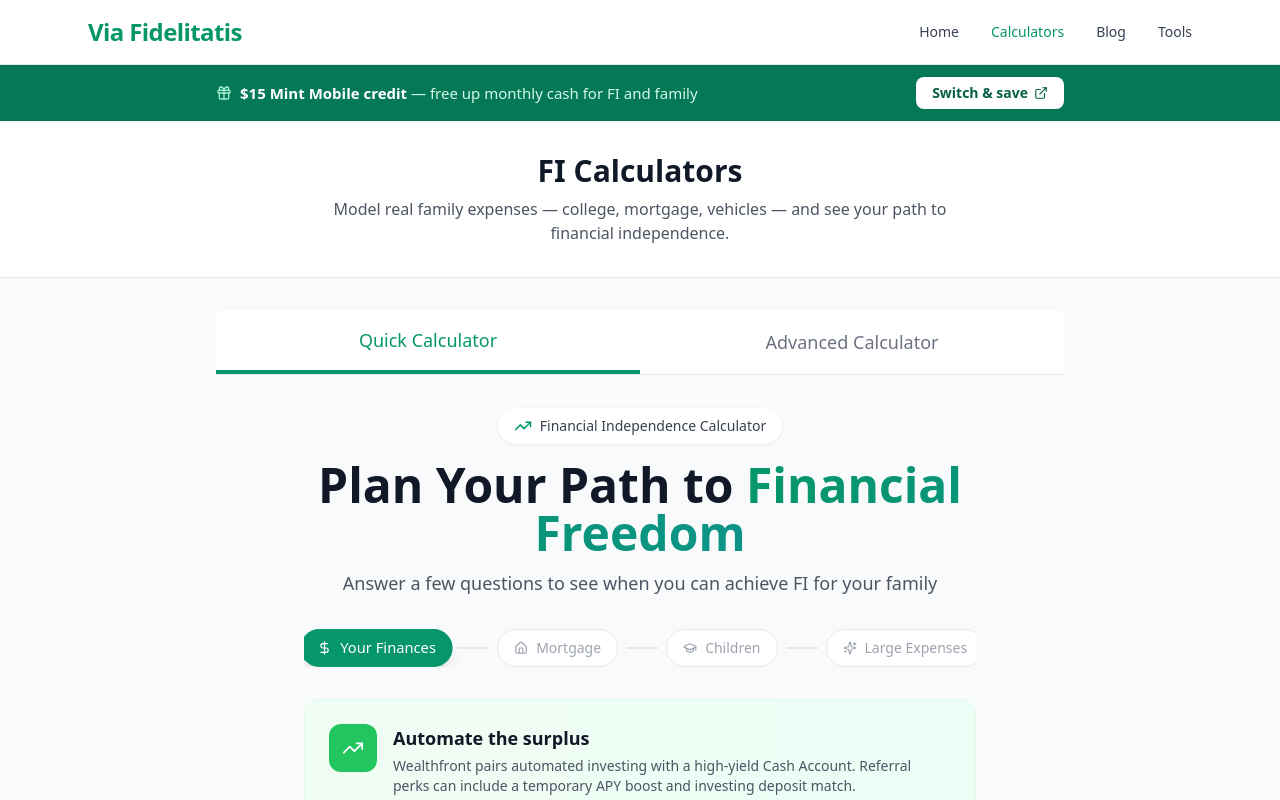
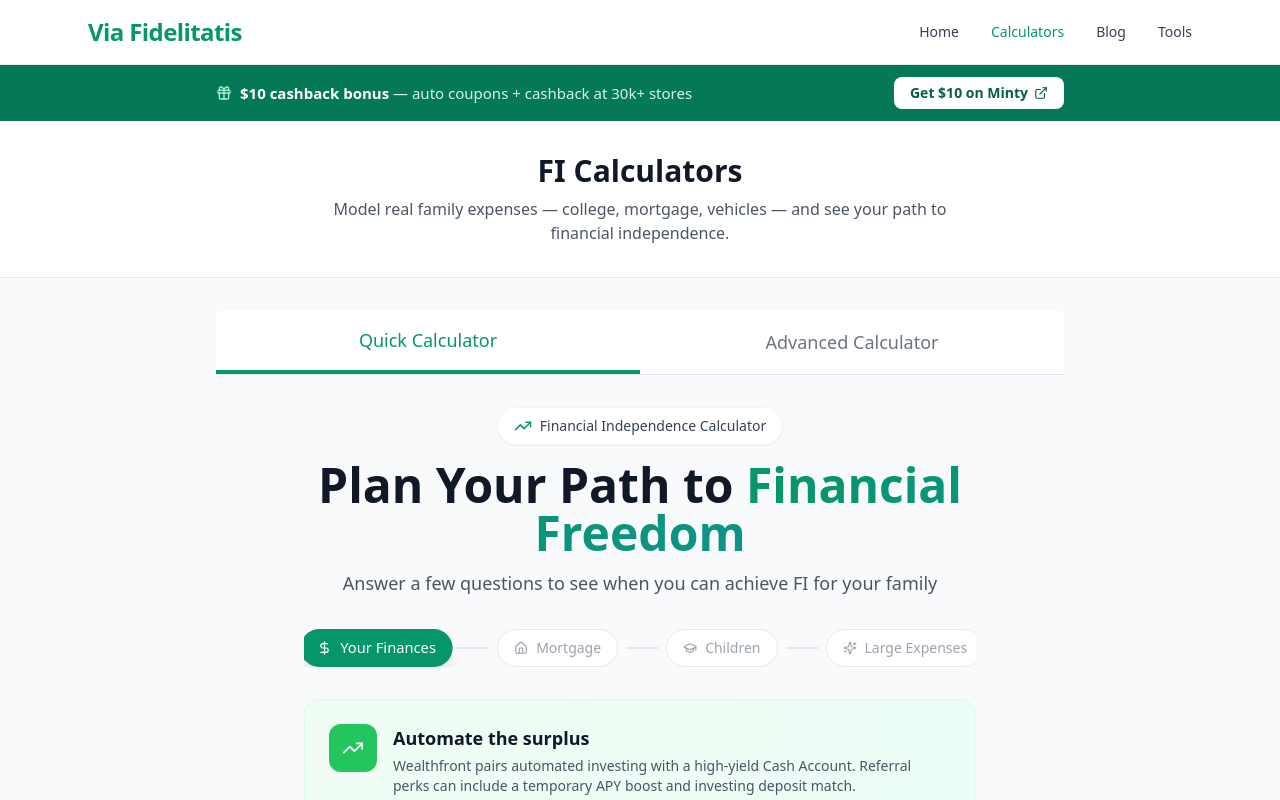
Before and after one commit to daughterpop/super-fi-calc, a React (Vite) app: page /calculators in a window 1280 px wide. Shown: the top 800 px of the page. Built offline with nearby package versions, Linux system fonts and the light colour scheme.

Commit message:
Add Minty $10 cashback and Oura Ring 10% off referrals

```diff
--- a/src/data/referrals.js
+++ b/src/data/referrals.js
@@ -64,6 +64,30 @@ export const REFERRALS = [
       'Mercari makes it easy to buy gently used items at a discount or sell what your family no longer needs. Sign up with code DMBTWC and get up to $20 when you get started.',
     cardCta: 'Get up to $20 on Mercari',
     href: 'https://merc.li/MrZD2EDtb',
+  },
+  {
+    id: 'minty',
+    categories: ['savings', 'household'],
+    stripHeadline: '$10 cashback bonus',
+    stripSub: ' — auto coupons + cashback at 30k+ stores',
+    stripCta: 'Get $10 on Minty',
+    cardEyebrow: 'Shop smarter automatically',
+    cardBody:
+      'Minty is an AI shopping companion that applies coupons and earns cashback at 30,000+ stores. New users get a $10 cashback bonus when they get started.',
+    cardCta: 'Claim $10 Minty bonus',
+    href: 'https://www.minty.com/me/1SFMA1',
+  },
+  {
+    id: 'oura',
+    categories: ['household'],
+    stripHeadline: '10% off Oura Ring',
+    stripSub: ' — track recovery, sleep, and readiness',
+    stripCta: 'Get 10% off',
+    cardEyebrow: 'Steward body data',
+    cardBody:
+      'Oura Ring tracks sleep, recovery, and readiness in a comfortable smart ring. Use this referral for 10% off a new ring — useful for triathlon training, recovery, and family health awareness.',
+    cardCta: 'Get 10% off Oura Ring',
+    href: 'https://ouraring.com/discount/b79278c3ad?utm_source=user&utm_medium=iac_raf&utm_type=alwayson-cvr&utm_campaign=2026RAF&utm_variant=2026_raf_may',
   },
   {
     id: 'monarch',
```
